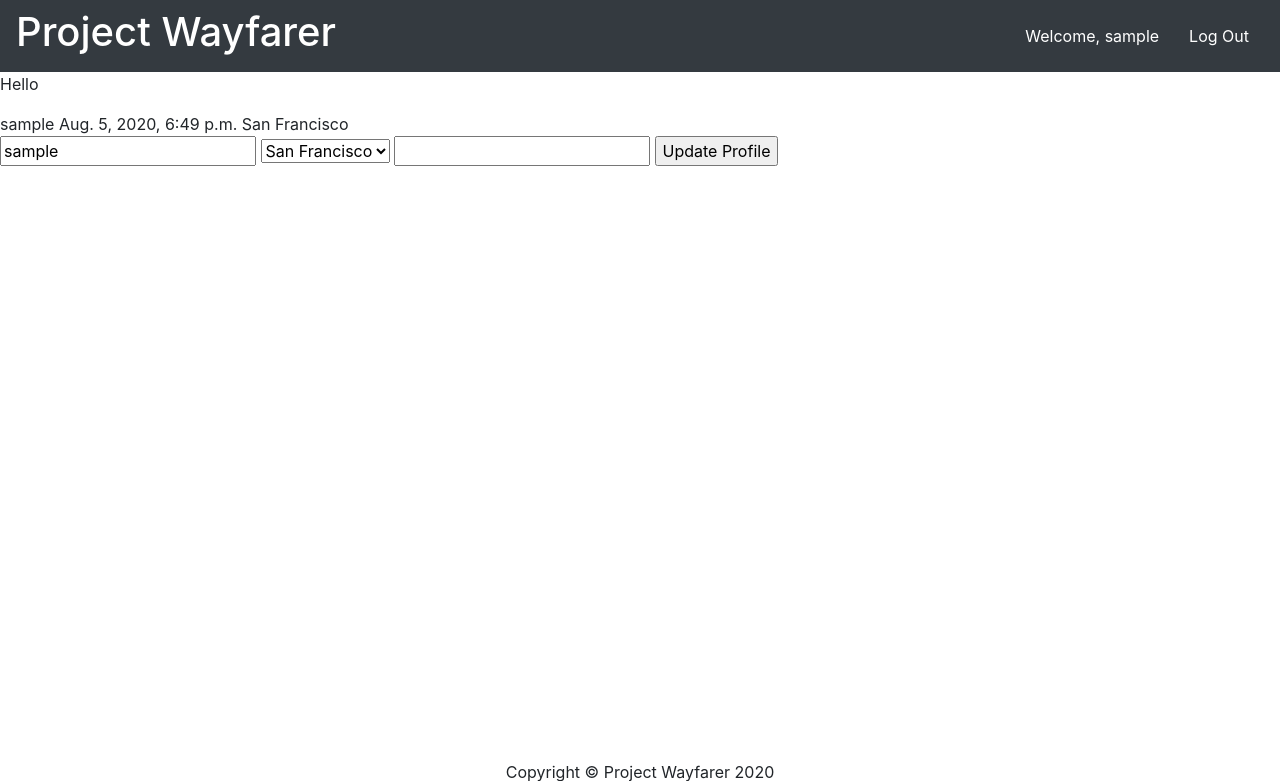
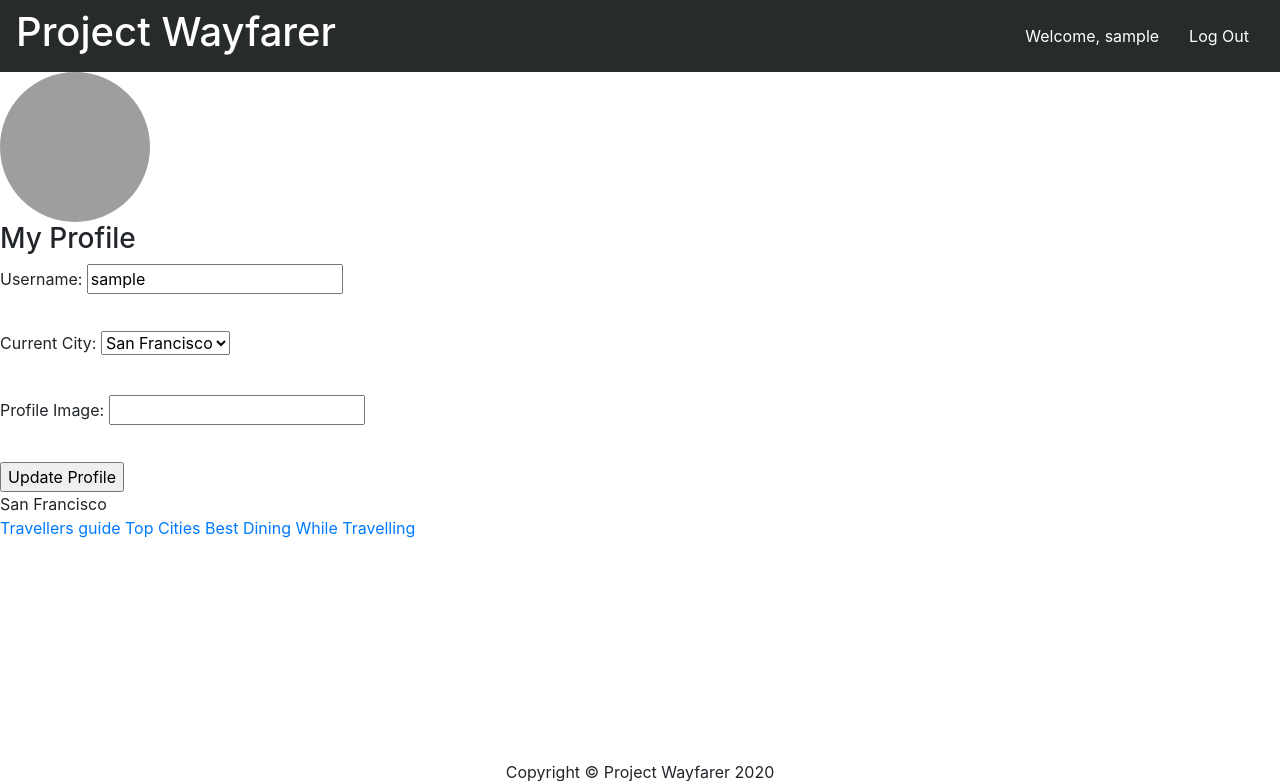
Before and after one commit to TimothyAllgood/project_wayfare, a Django app: page /profile/ in a window 1280 px wide. Shown: the top 781 px of the page. Run offline with Django 3.2, Linux system fonts and the light colour scheme; the visitor is signed in with stand-in values (Sample User, id 1); data comes from the database, SQL or seed files in the repository; some libraries are stand-ins or nearby versions; grey boxes are pictures that could not be loaded.

Commit message:
changed colors, added some form styling

```diff
--- a/main_app/static/css/styles.css
+++ b/main_app/static/css/styles.css
@@ -1,9 +1,35 @@
+/* Colors */
+:root {
+	--dark: #282b2b;
+	--main: #d36135;
+	--main-hover: #a24936;
+}
+
+/* General */
+.bg-dark {
+	background-color: var(--dark) !important;
+}
+
+.btn-primary {
+	background-color: var(--main);
+	border-color: var(--main);
+}
+
+.btn-primary:hover {
+	background-color: var(--main-hover);
+	border-color: var(--main-hover);
+}
+
 /* Nav */
-.nav-item {
+.logged-in .nav-item {
 	padding: 15px;
 }
 
-a {
+.logged-out .nav-item {
+	margin: 0 10px;
+}
+
+.navbar a {
 	color: white;
 }
 
--- a/main_app/templates/base.html
+++ b/main_app/templates/base.html
@@ -10,6 +10,7 @@
     <script defer src="https://code.jquery.com/jquery-3.5.1.slim.min.js" integrity="sha384-DfXdz2htPH0lsSSs5nCTpuj/zy4C+OGpamoFVy38MVBnE+IbbVYUew+OrCXaRkfj" crossorigin="anonymous"></script>
     <script defer src="https://cdn.jsdelivr.net/npm/popper.js@1.16.1/dist/umd/popper.min.js" integrity="sha384-9/reFTGAW83EW2RDu2S0VKaIzap3H66lZH81PoYlFhbGU+6BZp6G7niu735Sk7lN" crossorigin="anonymous"></script>
     <script defer src="https://stackpath.bootstrapcdn.com/bootstrap/4.5.1/js/bootstrap.min.js" integrity="sha384-XEerZL0cuoUbHE4nZReLT7nx9gQrQreJekYhJD9WNWhH8nEW+0c5qq7aIo2Wl30J" crossorigin="anonymous"></script>
+    <script defer src="main.js"></script>
     <title>Project Wayfarer</title>
 </head>
 <body>
@@ -18,16 +19,16 @@
             <a href="{% url 'home' %}"><h1>Project Wayfarer</h1></a>
         </div>
     {% if user.is_authenticated %}
-    <ul class="nav">
+    <ul class="nav logged-in">
         <li class="nav-item"><a href="{% url 'profile' %}">Welcome, {{user.username}} </a></li>
         <li class="nav-item"><a href="{% url 'logout' %}">Log Out</a></li>
     </ul>
     {% else %}
-    <ul>
-        <button type="button" class="btn btn-primary" data-toggle="modal" data-target="#loginModal">
+    <ul class="nav logged-out">
+        <button type="button" class="btn btn-primary nav-item" data-toggle="modal" data-target="#loginModal">
             Login
         </button>
-        <button type="button" class="btn btn-primary" data-toggle="modal" data-target="#signupModal">
+        <button type="button" class="btn btn-primary nav-item" data-toggle="modal" data-target="#signupModal">
             Signup
         </button>
     </ul>
--- a/main_app/templates/registration/profile.html
+++ b/main_app/templates/registration/profile.html
@@ -1,19 +1,41 @@
 {% extends 'base.html' %}
 {% block content %}
-    <p>Hello</p>
-    {{user.username}}
-    {{user.date_joined}}
-    {{user.profile.get_city_display}}
+    <div class="profile-container">
+        <section class="profile-info">
+            <div class="user-img">
+                {% if user.profile.avatar.url %}
+                    <img src="{{ user.profile.avatar.url }}" class="rounded-circle" width="150", height="150">
+                {% else %}
+                    <img src="https://picsum.photos/150" class="rounded-circle" width="150", height="150">
+                {% endif  %}
+            </div>
+            <h3>My Profile</h3>
             <form method="post" enctype="multipart/form-data">
                 {% csrf_token %}
+                <div class="form-group">
+                    <label for="username"><p>Username:</p></label>
                     <input type="text" name='username' placeholder='Username' value="{{user.username}}">
+                </div>
+                <div class="form-group">
+                    <label for="city"><p>Current City:</p></label>
                     {{ form.city }}
+                </div>
+                <div class="form-group">
+                    <label for="avatar"><p>Profile Image:</p></label>
                     {{ form.avatar}}
+                </div>
                 <input type="submit" value="Update Profile">
             </form>
-    {% if user.profile.avatar.url %}
-    <img src="{{ user.profile.avatar.url }}" class="rounded-circle" width="150", height="150">
-    {% endif  %}
+        </section>
+        <section class="user-posts">
+        {{user.profile.get_city_display}}
+        </section>
+    </div>
+    {% comment %} {{user.username}}
+    {{user.date_joined}}
+    {{user.profile.get_city_display}} {% endcomment %}
+
+
 {% for post in posts %}
 
 <a href="{% url 'posts' post.id %}">{{ post.title }}</a>
```
Also changed, not shown: main_app/static/js/main.js (added). Lines whose indentation alone changed are shown as unchanged.
